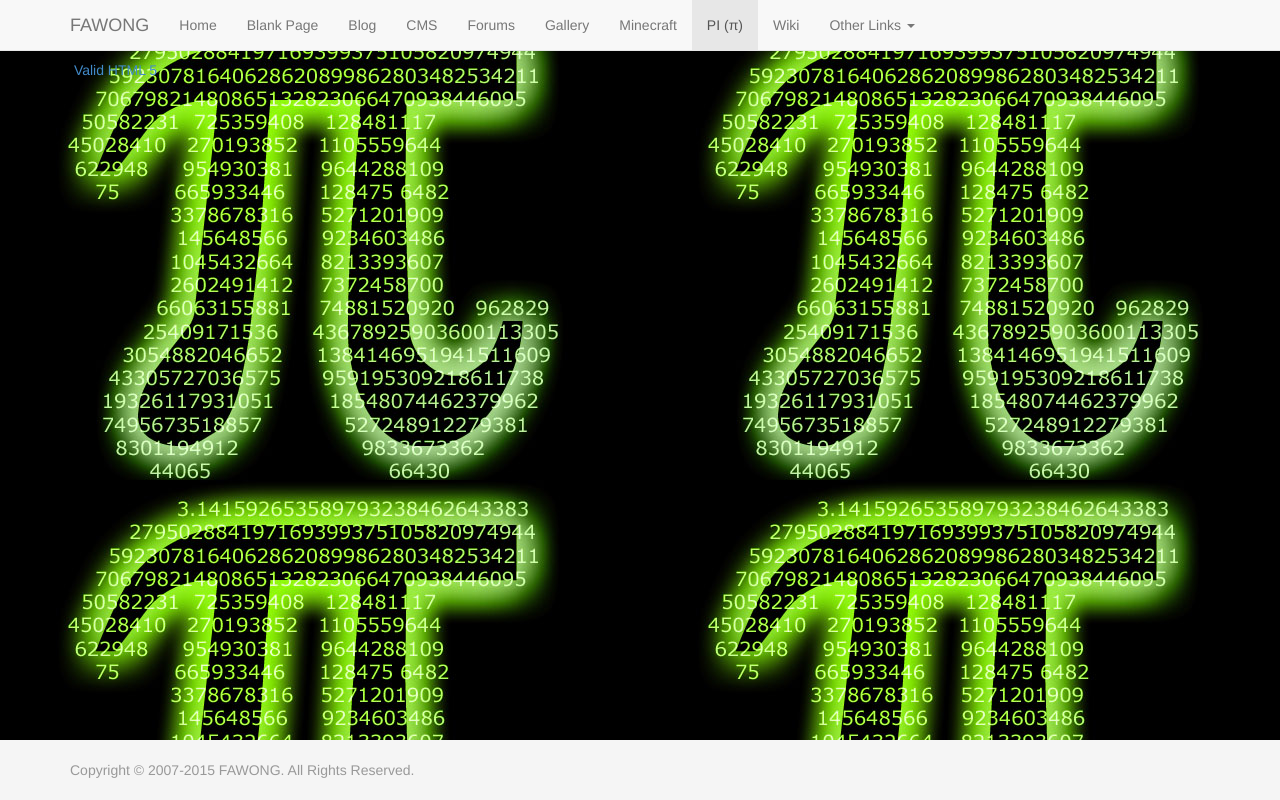
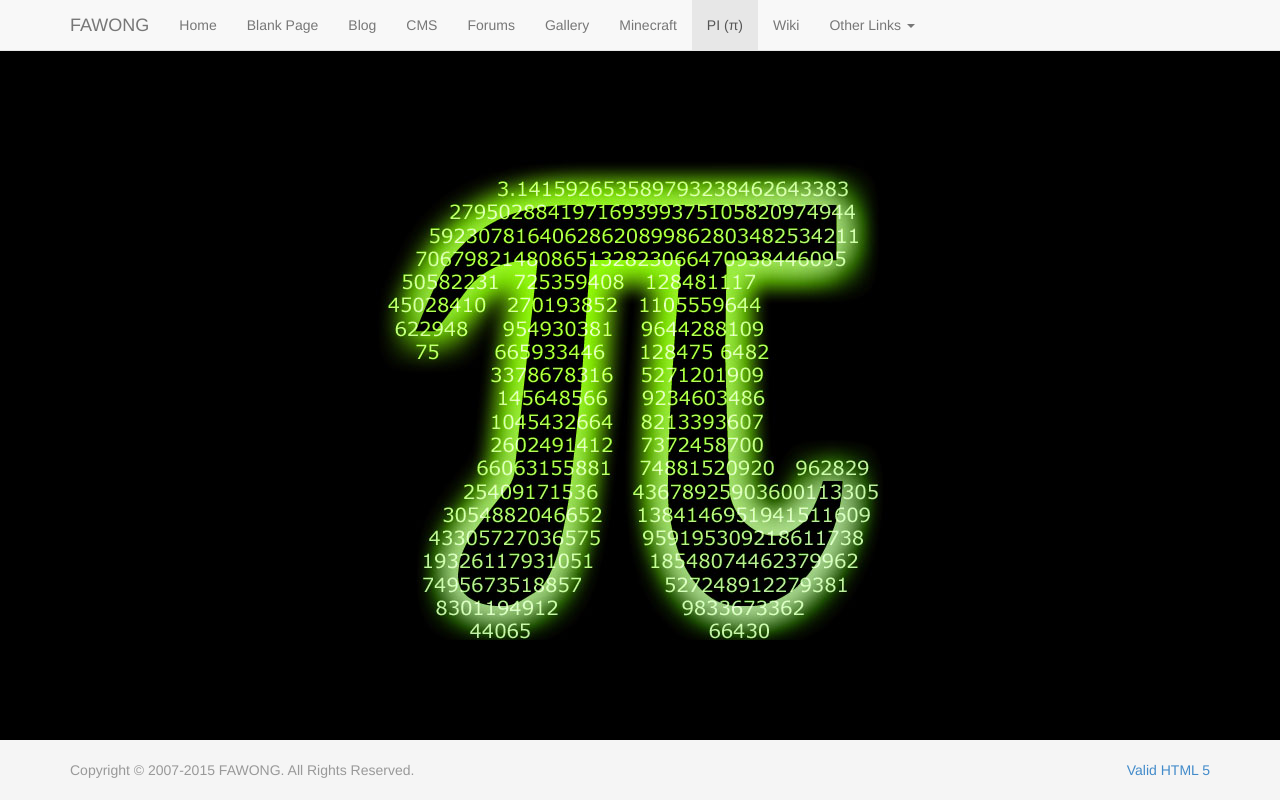
Before and after one commit to fawaf/pi, a PHP site: page / in a window 1280 px wide. Run offline with PHP 8.4, Linux system fonts and the light colour scheme.

Commit message:
pi actual works now

```diff
--- a/assets/css/pi-image.css
+++ b/assets/css/pi-image.css
@@ -1,3 +1,7 @@
 body {
     background-image: url("/pi.jpg");
+    background-position: center;
+    background-attachment: fixed;
+    background-repeat: no-repeat;
+    background-color: black;
 }
--- a/footer.php
+++ b/footer.php
@@ -1,6 +1,9 @@
 <div id="footer">
 <div class="container">
-<p class="text-muted credit">Copyright &copy; <?php print '2007-'.date("Y").'' ?> FAWONG. All Rights Reserved.</p>
+<p class="pull-left text-muted credit">Copyright &copy; <?php print '2007-'.date("Y").'' ?> FAWONG. All Rights Reserved.</p>
+<div class="pull-right text-muted credit">
+<a href="http://validator.w3.org/check?uri=https://pi.fawong.com">Valid HTML 5</a>
+</div>
 </div>
 </div>
 
--- a/index.php
+++ b/index.php
@@ -3,18 +3,13 @@
 <!-- Begin page content -->
 <div class="container">
 
-<script type="text/javascript">
-<!--
-var filename="pi.mp3";
-if (navigator.appName == "Microsoft Internet Explorer")
-document.writeln ('<bgsound src="' + filename + '">');
-else if (navigator.appName == "Netscape")
-document.writeln ('<embed src="' + filename + '" autostart="true" width="0" height="0">');
--->
-</script>
+<audio autoplay>
+  <source src="/pi.mp3" type="audio/mpeg">
+Your browser does not support the audio element.
+</audio>
 
-<a href="http://validator.w3.org/check?uri=referer">Valid HTML 5</a>
 </div>
+
 </div>
 
 <?php include_once("footer.php"); ?>
```
